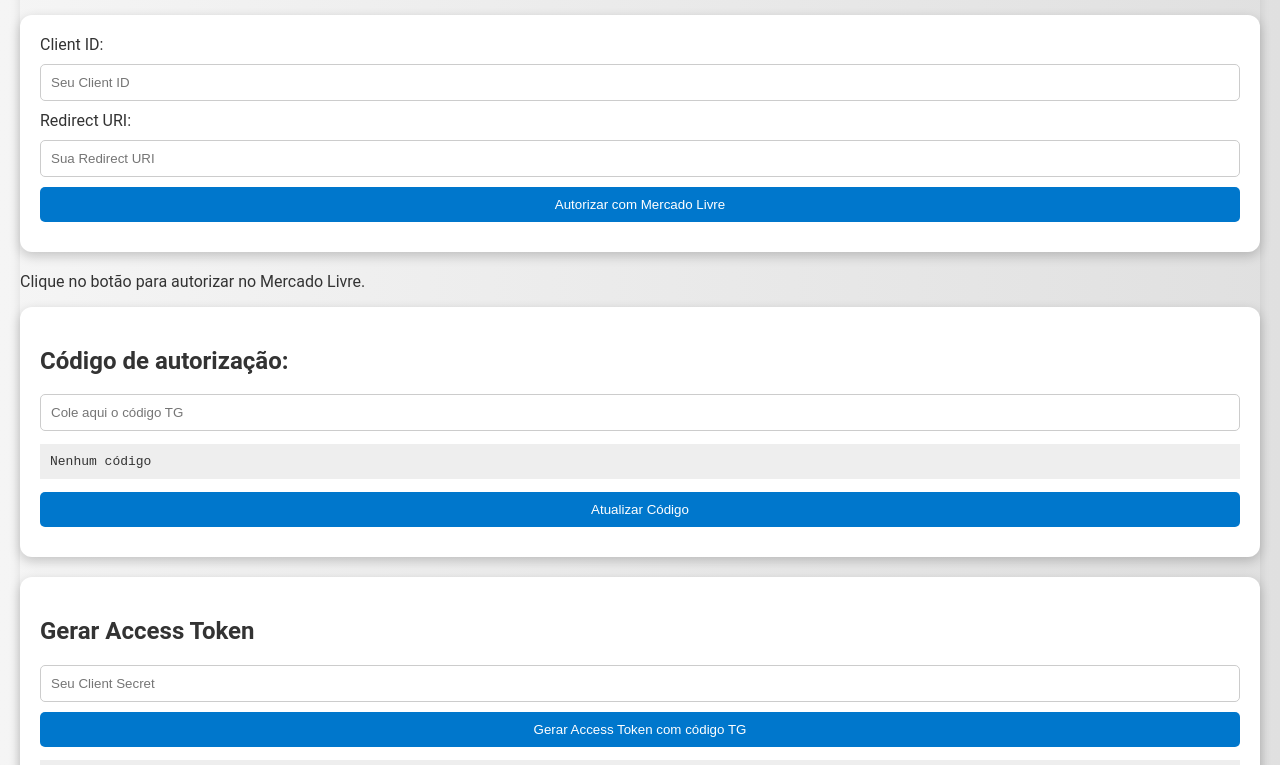
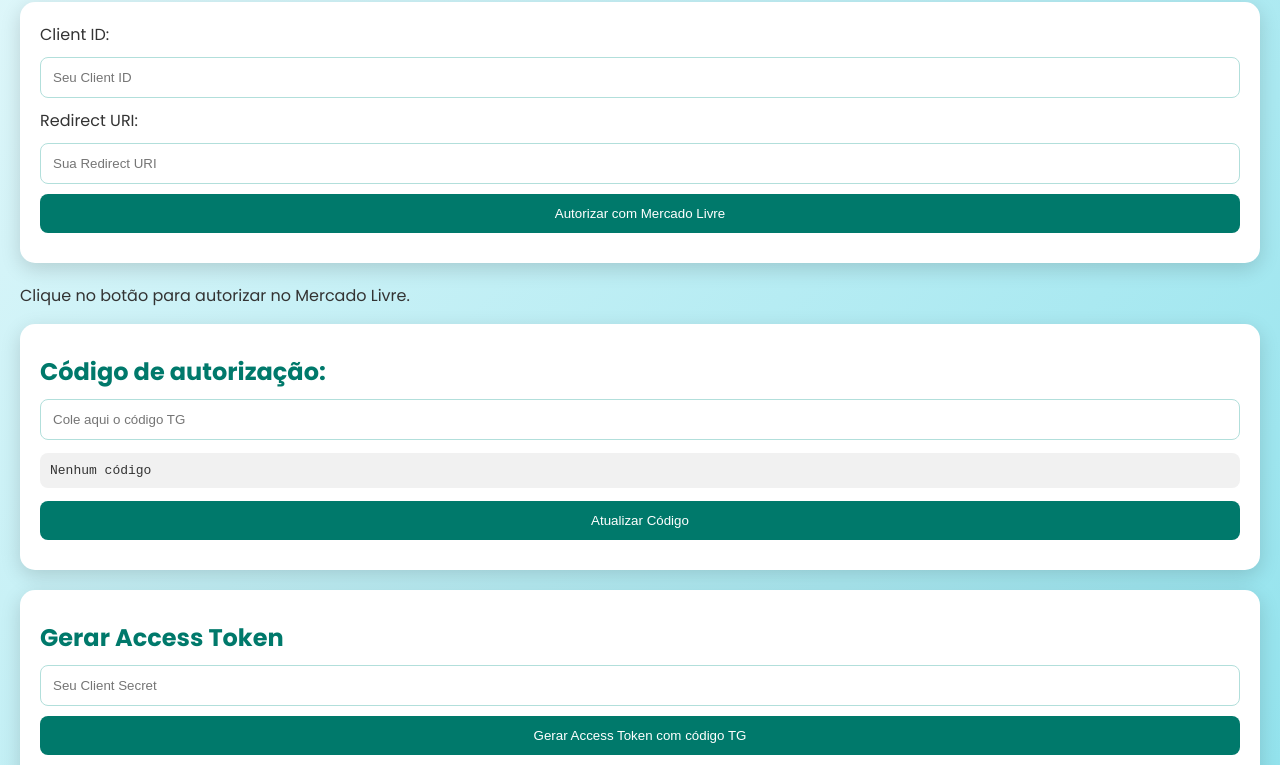
Before and after one commit to Rausonz/APIMERCADOLIVRE, a plain HTML site: page index.html in a window 1280 px wide. Shown: the part 86-851 px from the top of the page. Drawn offline with Linux system fonts and the light colour scheme.

Commit message:
Update styles.css

```diff
--- a/styles.css
+++ b/styles.css
@@ -1,50 +1,66 @@
+/* Estilo do corpo da página */
 body {
-  font-family: 'Roboto', sans-serif; /* Usando uma fonte diferente */
-  margin: 20px;
-  background: linear-gradient(to right, #f5f5f5, #e0e0e0); /* Gradiente de fundo */
+  font-family: 'Poppins', sans-serif; /* Fonte mais moderna */
+  margin: 0;
+  padding: 20px;
+  background: linear-gradient(to bottom right, #e0f7fa, #80deea); /* Gradiente suave */
   color: #333;
-  box-shadow: 0 4px 10px rgba(0, 0, 0, 0.1); /* Sombra no corpo */
+  box-shadow: 0 4px 20px rgba(0, 0, 0, 0.1); /* Sombra sutil */
 }
 
-h1 {
-  color: #0077cc;
-  font-size: 2.5em; /* Aumentando o tamanho do título */
+/* Estilo dos títulos */
+h1, h2, h3 {
+  color: #00796b; /* Cor vibrante para os títulos */
+  margin: 10px 0;
+  font-weight: 700; /* Negrito */
 }
 
+/* Estilo das seções */
 .section {
   background: white;
-  padding: 20px; /* Aumentando o padding */
+  padding: 20px;
   margin-bottom: 20px;
-  border-radius: 12px; /* Bordas mais arredondadas */
-  box-shadow: 0 4px 12px rgba(0, 0, 0, 0.2); /* Sombra mais pronunciada */
+  border-radius: 15px; /* Bordas arredondadas */
+  box-shadow: 0 6px 20px rgba(0, 0, 0, 0.15); /* Sombra mais pronunciada */
 }
 
+/* Estilo dos inputs e botões */
 input, button {
   display: block;
   margin: 10px 0;
-  padding: 10px; /* Aumentando o padding */
+  padding: 12px; /* Aumentando o padding */
   width: 100%;
   box-sizing: border-box;
-  border: 1px solid #ccc; /* Borda nos inputs */
-  border-radius: 5px; /* Bordas arredondadas nos inputs */
+  border: 1px solid #b2dfdb; /* Borda suave */
+  border-radius: 8px; /* Bordas arredondadas */
+  transition: border-color 0.3s; /* Transição suave para a borda */
 }
 
+/* Estilo dos botões */
 button {
-  background-color: #0077cc;
+  background-color: #00796b; /* Cor vibrante para o botão */
   color: white;
   border: none;
   cursor: pointer;
   transition: background-color 0.3s, transform 0.2s; /* Transição suave */
 }
 
+/* Efeito de hover nos botões */
 button:hover {
-  background-color: #005fa3;
+  background-color: #004d40; /* Cor mais escura ao passar o mouse */
   transform: scale(1.05); /* Efeito de aumento ao passar o mouse */
 }
 
+/* Estilo dos inputs ao focar */
+input:focus {
+  border-color: #00796b; /* Mudança de cor ao focar */
+  outline: none; /* Remove o contorno padrão */
+}
+
+/* Estilo para pré-formatados */
 pre {
-  background: #eee;
+  background: #f1f1f1;
   padding: 10px;
-  white-space: pre-wrap;
-  word-wrap: break-word;
+  border-radius: 8px; /* Bordas arredondadas */
+  overflow: auto; /* Permite rolagem se necessário */
 }
```
